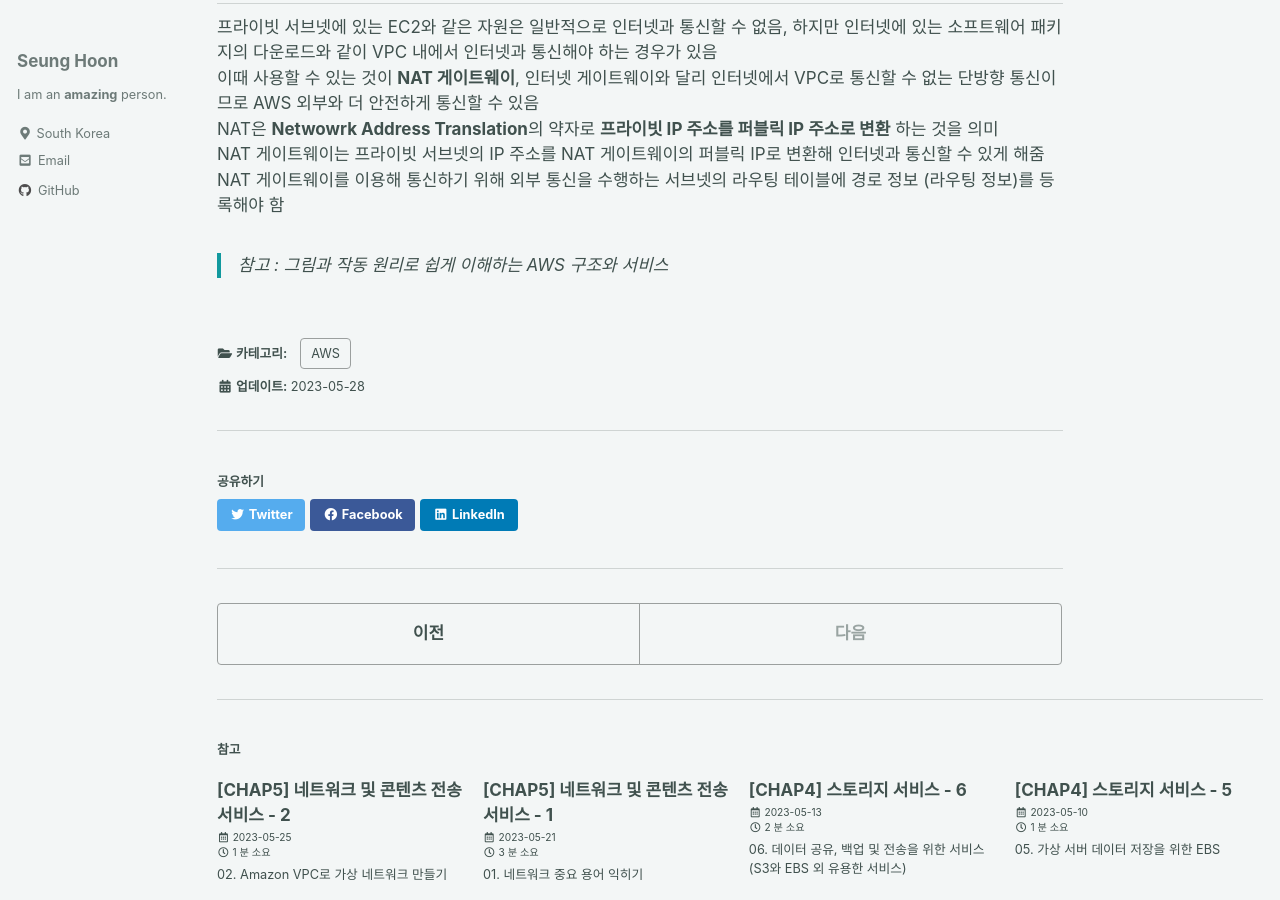
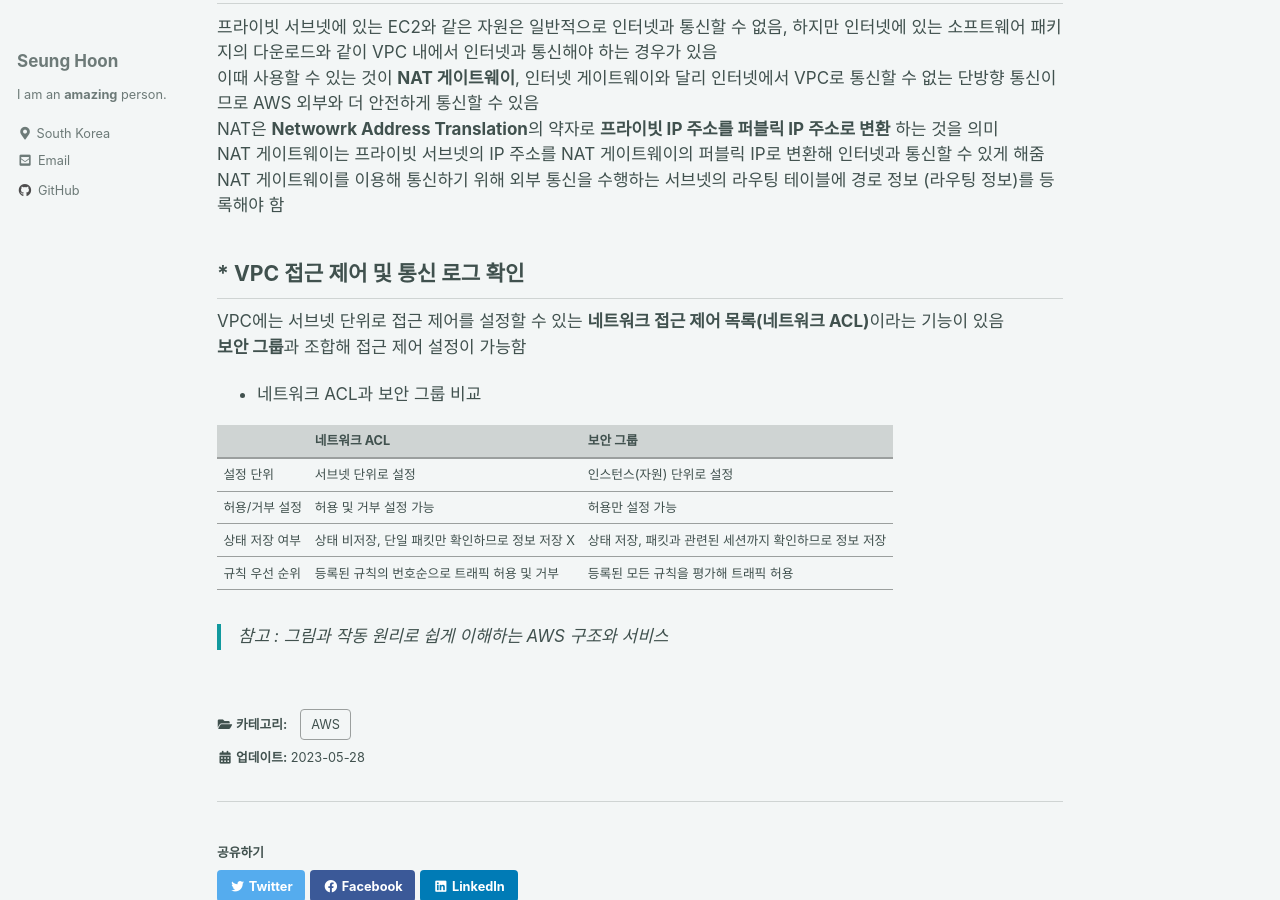
Before and after one commit to ibk01161/ibk01161.github.io, a Jekyll site: the page built from _posts/2023-05-28-aws5_03.md, in a window 1280 px wide and 900 px high, scrolled down 924 px. Built offline with Jekyll 4.4.1, drawn with Linux system fonts in a browser that asks for light colours; cached includes are drawn as plain includes.

Commit message:
Add Post

```diff
--- a/_posts/2023-05-28-aws5_03.md
+++ b/_posts/2023-05-28-aws5_03.md
@@ -35,6 +35,20 @@ NAT 게이트웨이는 프라이빗 서브넷의 IP 주소를 NAT 게이트웨
 NAT 게이트웨이를 이용해 통신하기 위해 외부 통신을 수행하는 서브넷의 라우팅 테이블에 경로 정보 (라우팅 정보)를 등록해야 함
 
 
+## * VPC 접근 제어 및 통신 로그 확인
+
+VPC에는 서브넷 단위로 접근 제어를 설정할 수 있는 **네트워크 접근 제어 목록(네트워크 ACL)**이라는 기능이 있음
+**보안 그룹**과 조합해 접근 제어 설정이 가능함
+
+* 네트워크 ACL과 보안 그룹 비교
+
+||네트워크 ACL|보안 그룹|
+|---|---|---|
+|설정 단위|서브넷 단위로 설정|인스턴스(자원) 단위로 설정|
+|허용/거부 설정|허용 및 거부 설정 가능|허용만 설정 가능|
+|상태 저장 여부|상태 비저장, 단일 패킷만 확인하므로 정보 저장 X|상태 저장, 패킷과 관련된 세션까지 확인하므로 정보 저장|
+|규칙 우선 순위|등록된 규칙의 번호순으로 트래픽 허용 및 거부|등록된 모든 규칙을 평가해 트래픽 허용|
+
 
 
 > 참고 : 그림과 작동 원리로 쉽게 이해하는 AWS 구조와 서비스
```
